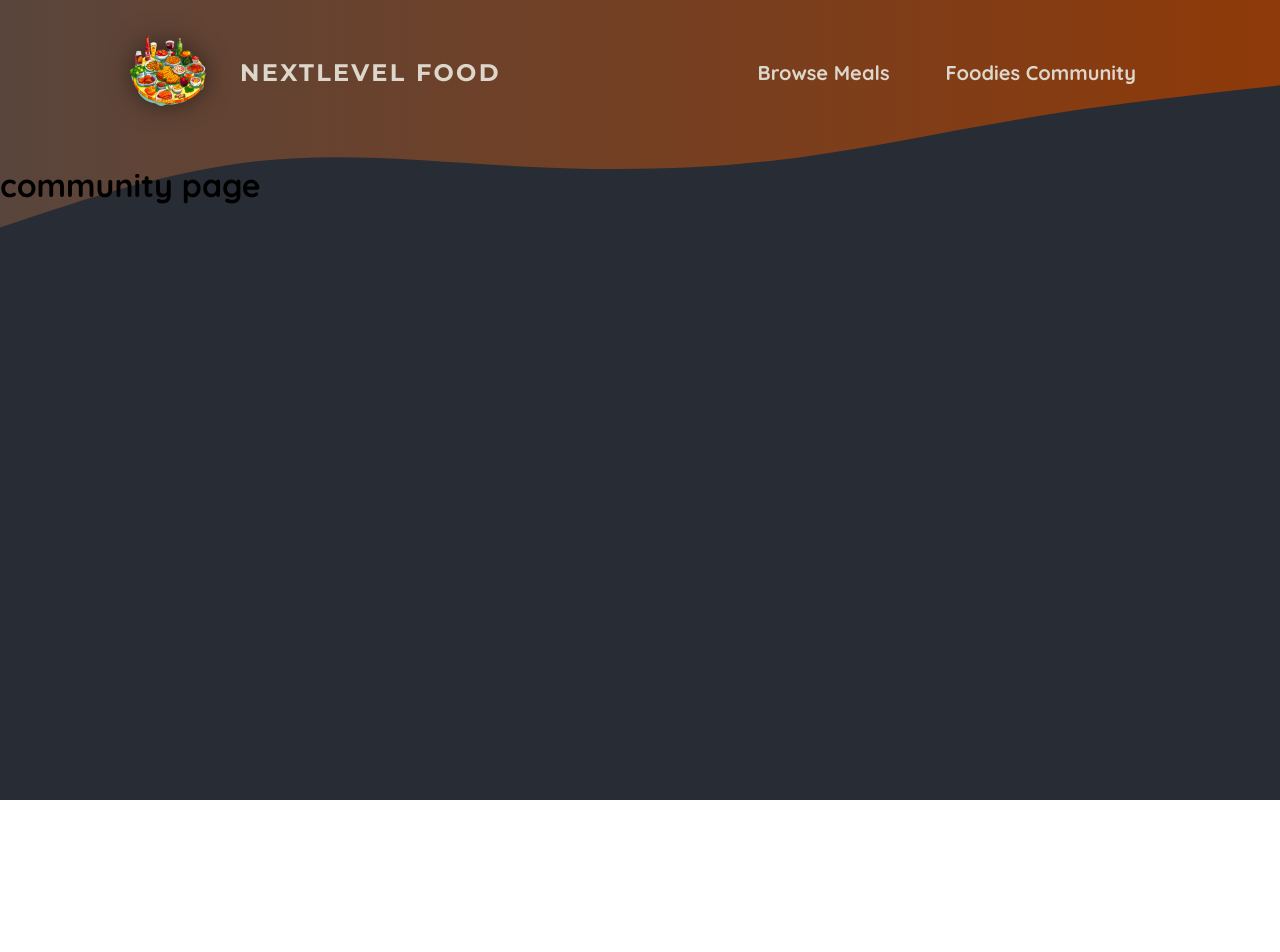
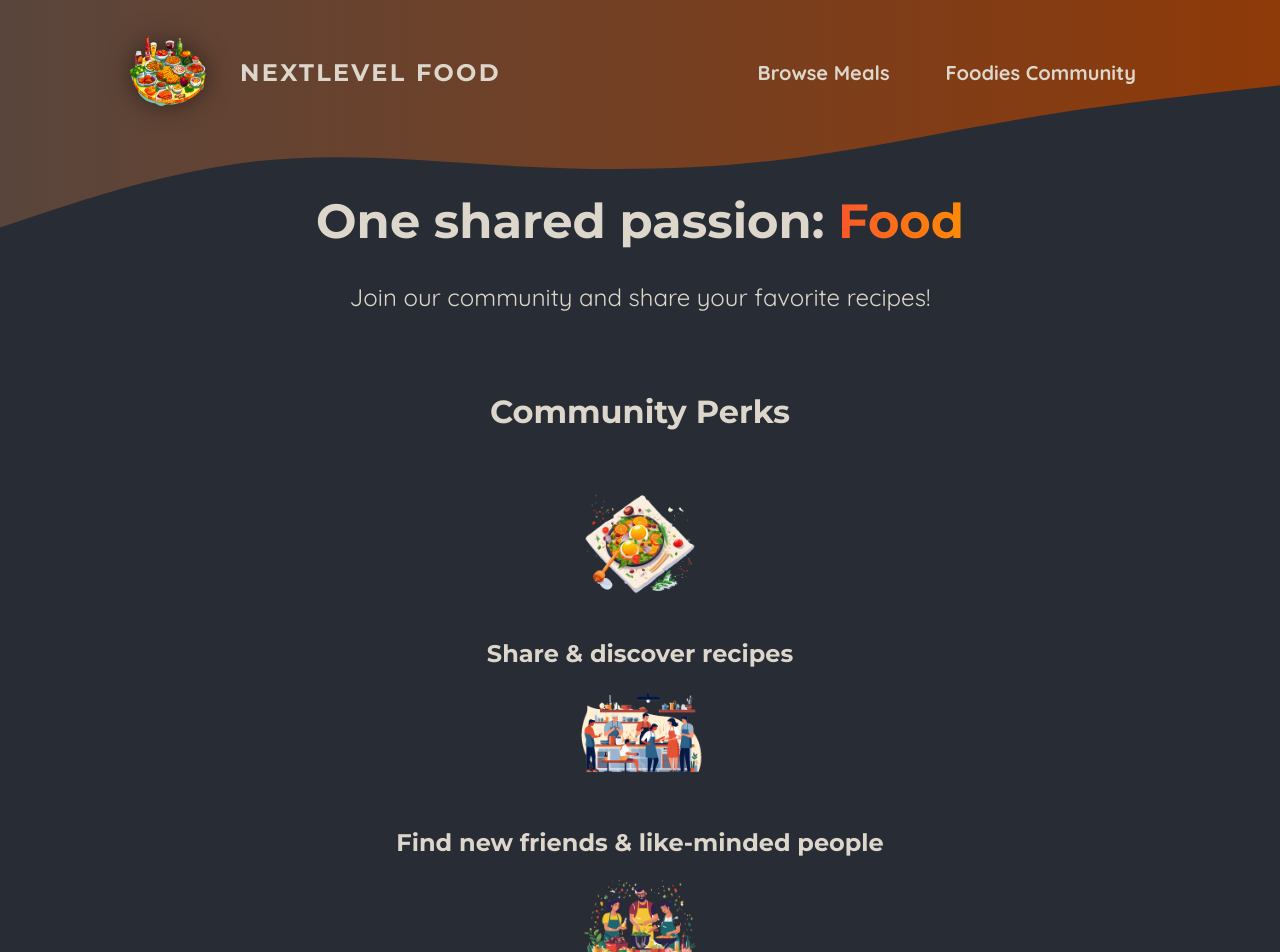
Before and after one commit to Chubina7/udemy_course_demo_1, a Next.js app: page /community in a window 1280 px wide. Shown: the top 952 px of the page. Before the commit the page ends 800 px from the top, so only its background shows below. Built offline with nearby package versions, Linux system fonts and the light colour scheme.

Commit message:
add dummy markup and styles

```diff
--- a/app/community/page.jsx
+++ b/app/community/page.jsx
@@ -1,6 +1,40 @@
-import React from "react";
+import Image from "next/image";
 import styles from "./page.module.css";
+// Photo source import
+import MealIcon from "@/assets/icons/meal.png";
+import CommunityIcon from "@/assets/icons/community.png";
+import EventsIcon from "@/assets/icons/events.png";
 
 export default function CommunityPage() {
-  return <h1>community page</h1>;
+  return (
+    <>
+      <header className={styles.header}>
+        <h1>
+          One shared passion: <span className={styles.highlight}>Food</span>
+        </h1>
+        <p>Join our community and share your favorite recipes!</p>
+      </header>
+      <main className={styles.main}>
+        <h2>Community Perks</h2>
+
+        <ul className={styles.perks}>
+          <li>
+            <Image src={MealIcon} alt="A delicious meal" />
+            <p>Share & discover recipes</p>
+          </li>
+          <li>
+            <Image src={CommunityIcon} alt="A crowd of people, cooking" />
+            <p>Find new friends & like-minded people</p>
+          </li>
+          <li>
+            <Image
+              src={EventsIcon}
+              alt="A crowd of people at a cooking event"
+            />
+            <p>Participate in exclusive events</p>
+          </li>
+        </ul>
+      </main>
+    </>
+  );
 }
--- a/app/community/page.module.css
+++ b/app/community/page.module.css
@@ -0,0 +1,61 @@
+.header {
+  gap: 3rem;
+  margin: 3rem auto 5rem auto;
+  width: 90%;
+  max-width: 75rem;
+  color: #ddd6cb;
+  font-size: 1.5rem;
+  text-align: center;
+}
+
+.header h1 {
+  font-family: "Montserrat", sans-serif;
+}
+
+.highlight {
+  background: linear-gradient(90deg, #f9572a, #ff8a05);
+  background-clip: text;
+  -webkit-background-clip: text;
+  -webkit-text-fill-color: transparent;
+}
+
+.main {
+  width: 90%;
+  max-width: 40rem;
+  margin: 0 auto;
+  text-align: center;
+}
+
+.main h2 {
+  font-family: "Montserrat", sans-serif;
+  font-size: 2rem;
+  margin-bottom: 3rem;
+  color: #ddd6cb;
+}
+
+.perks {
+  list-style: none;
+  margin: 3rem 0;
+  padding: 0;
+}
+
+.perks li {
+  display: flex;
+  flex-direction: column;
+  align-items: center;
+  gap: 2rem;
+}
+
+.perks img {
+  width: 8rem;
+  height: 8rem;
+  object-fit: contain;
+}
+
+.perks p {
+  font-family: "Montserrat", sans-serif;
+  font-size: 1.5rem;
+  font-weight: bold;
+  margin: 0;
+  color: #ddd6cb;
+}
--- a/app/page.jsx
+++ b/app/page.jsx
@@ -1,12 +1,15 @@
 import Link from "next/link";
 import React from "react";
 import styles from "./page.module.css";
+import ImageSlideshow from "@/components/images/ImagesSlidshow";
 
 export default function Home() {
   return (
     <>
       <header className={styles.header}>
-        <div className={styles.slideshow}></div>
+        <div className={styles.slideshow}>
+          <ImageSlideshow />
+        </div>
         <div>
           <div className={styles.hero}>
             <h1>NextLevel Food for NextLevel Foodies</h1>
```
Also changed, not shown: components/images/ImagesSlidshow.jsx (added, +51 -0 lines), components/images/ImagesSlidshow.module.css (added, +26 -0 lines).
